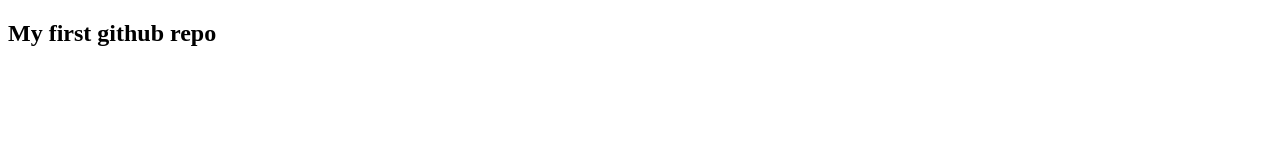
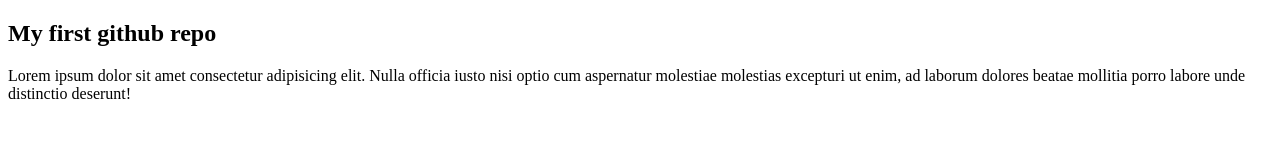
Before and after one commit to zobairgithub/first-project, a plain HTML site: page index.html in a window 1280 px wide. Drawn offline with Linux system fonts and the light colour scheme.

Commit message:
ptag-added

```diff
--- a/index.html
+++ b/index.html
@@ -8,5 +8,6 @@
 </head>
 <body>
   <h2>My first github repo</h2>
+  <p>Lorem ipsum dolor sit amet consectetur adipisicing elit. Nulla officia iusto nisi optio cum aspernatur molestiae molestias excepturi ut enim, ad laborum dolores beatae mollitia porro labore unde distinctio deserunt!</p>
 </body>
 </html>
```
